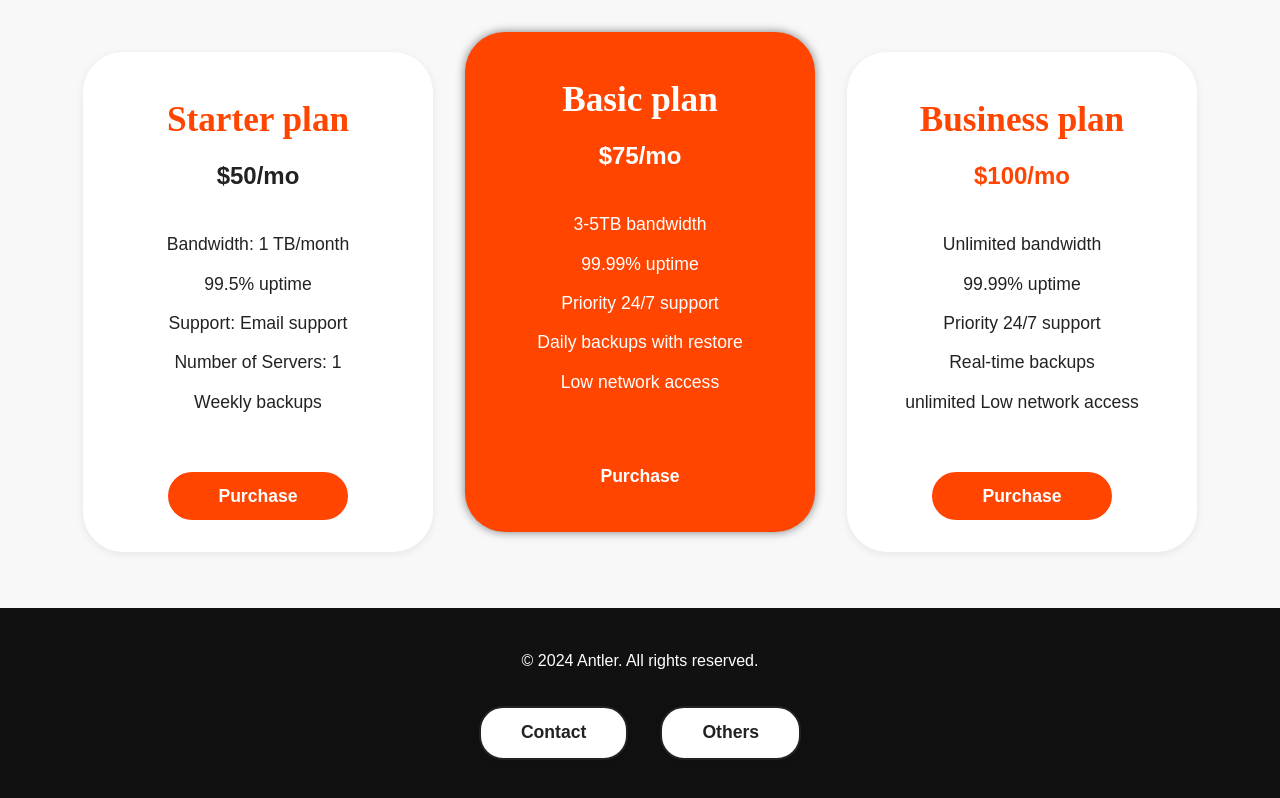
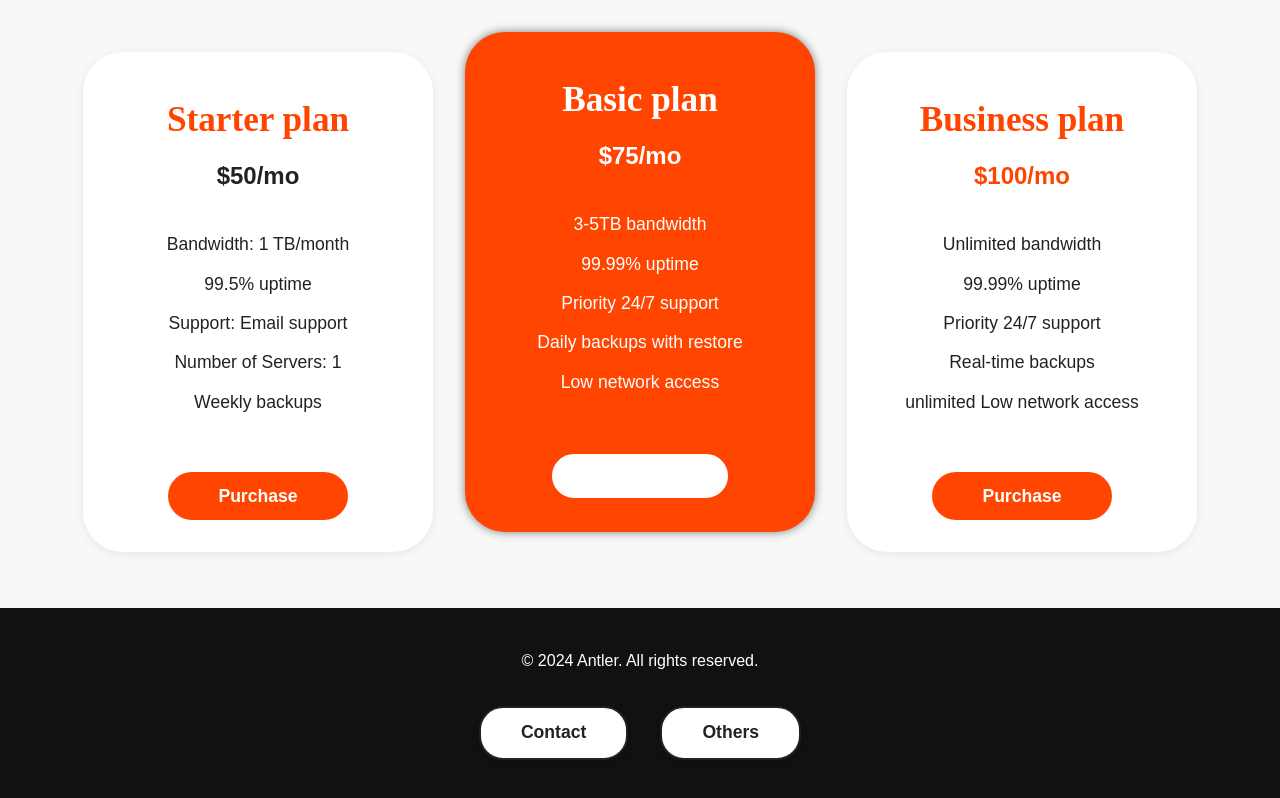
Before and after one commit to Abhinand-arch/Project-phase2, a plain HTML site: page index.html in a window 1280 px wide. In both pictures the pointer is over the button 640 px from the left and 2231 px from the top of the page. Shown: the part 1735-2533 px from the top of the page. Drawn offline with Linux system fonts and the light colour scheme.

Commit message:
Update style.css

```diff
--- a/style.css
+++ b/style.css
@@ -416,7 +416,7 @@ nav {
   background: #d13a00;
 }
 #btn2:hover {
-  background: orangered;
+  background: white;
   color: #fff;
 }
 
```
